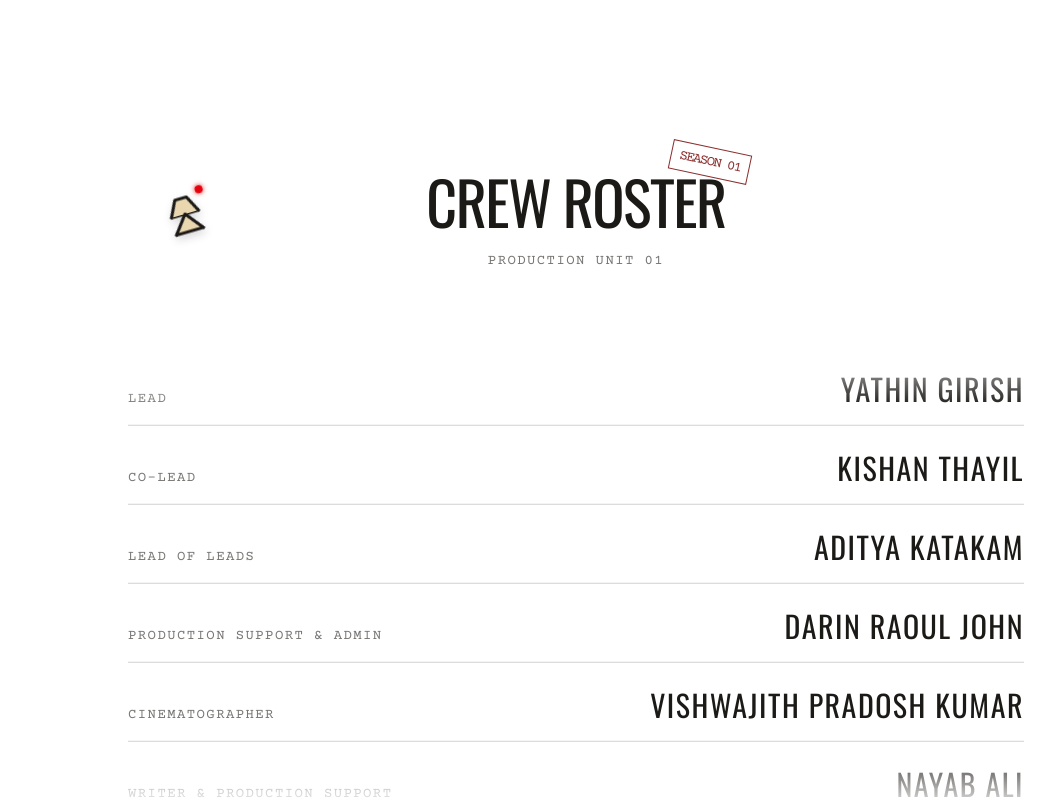
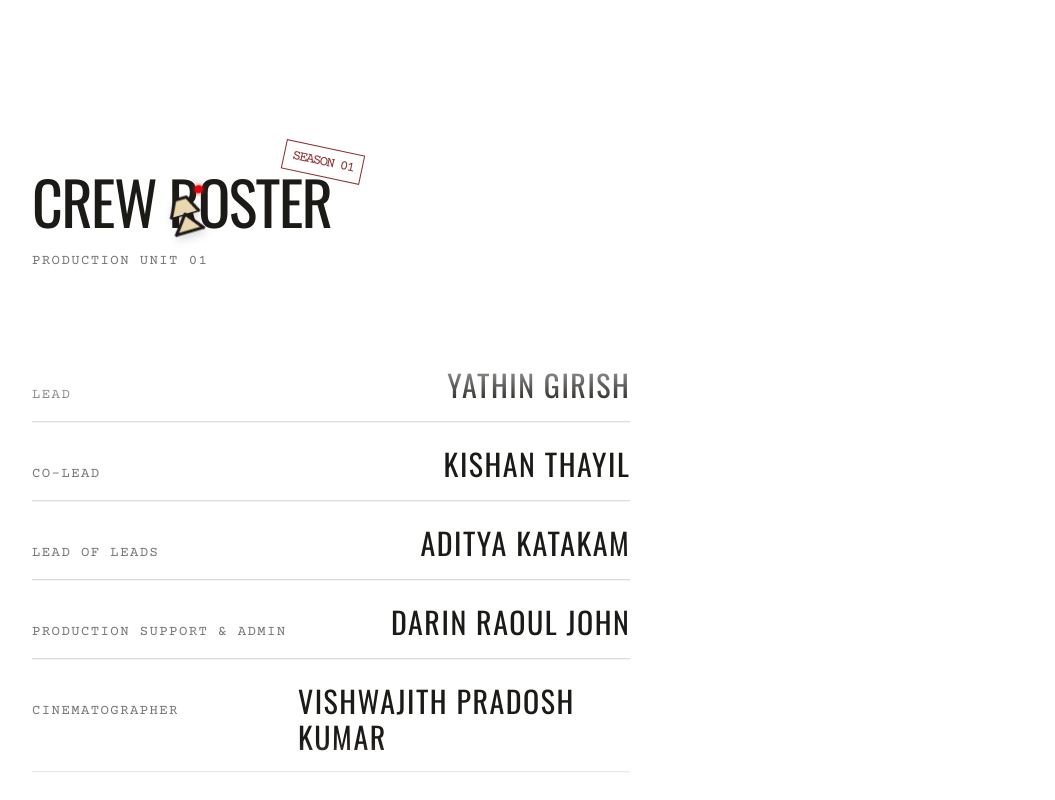
Before and after one commit to katakamX/celluloid-club, a Next.js app: page /about in a window 1280 px wide. Shown: the part 1280-2080 px from the top of the page, without its empty margins (64-1119 px from the left). Built offline with nearby package versions, Linux system fonts and the light colour scheme.

Commit message:
modfication to rolling credits

```diff
--- a/app/about/page.tsx
+++ b/app/about/page.tsx
@@ -287,17 +287,19 @@ export default function AboutPage() {
 
       {/* ROLLING CREDITS */}
       <section className="py-32 px-4 relative z-10">
-        <div className="max-w-4xl mx-auto">
-          <div className="text-center mb-16">
+        {/* Widened the max-w container slightly to give it more breathing room */}
+        <div className="max-w-6xl mx-auto px-4 md:px-8">
+          <div className="text-left mb-16">
             <h2 className="font-[family-name:var(--font-oswald)] text-5xl md:text-6xl uppercase tracking-tight relative inline-block">
               Crew Roster
-              <span className="absolute -top-6 -right-6 text-sm font-[family-name:var(--font-courier)] text-[#8B2E2E] rotate-12 border border-[#8B2E2E] px-2 py-1">SEASON 01</span>
+              <span className="absolute -top-6 -right-8 text-sm font-[family-name:var(--font-courier)] text-[#8B2E2E] rotate-12 border border-[#8B2E2E] px-2 py-1">SEASON 01</span>
             </h2>
             <p className="font-[family-name:var(--font-courier)] mt-4 text-sm tracking-widest uppercase opacity-60">Production Unit 01</p>
           </div>
 
           <div className="relative h-[60vh] overflow-hidden mask-image-fade group">
-            <div className="absolute top-0 left-0 w-full flex flex-col gap-6 pb-[60vh] animate-credits-roll group-hover:[animation-play-state:paused]">
+            {/* THE FIX: Added lg:w-[55%] so the text stops halfway across the screen */}
+            <div className="absolute top-0 left-0 w-full lg:w-[55%] flex flex-col gap-6 pb-[60vh] animate-credits-roll group-hover:[animation-play-state:paused]">
               {teamMembers.map((person, idx) => (
                 <div
                   key={idx}
@@ -308,12 +310,12 @@ export default function AboutPage() {
                   <span className="font-[family-name:var(--font-courier)] text-xs md:text-sm text-[#1C1A17]/60 uppercase tracking-widest w-1/2 mb-1 md:mb-0 transition-colors duration-300 group-hover:text-[#8B2E2E]">
                     {person.role || "---"}
                   </span>
-                  <span className="font-[family-name:var(--font-oswald)] text-xl md:text-3xl uppercase tracking-wider text-[#1C1A17] transition-colors duration-300 group-hover:text-[#8B2E2E]">
+                  <span className="font-[family-name:var(--font-oswald)] text-xl md:text-3xl uppercase tracking-wider text-[#1C1A17] transition-colors duration-300 group-hover:text-[#8B2E2E] text-right md:text-left">
                     {person.name}
                   </span>
                 </div>
               ))}
-              <div className="text-center mt-24 text-[#1C1A17]/50 font-[family-name:var(--font-courier)] text-sm tracking-widest uppercase">
+              <div className="text-left mt-24 text-[#1C1A17]/50 font-[family-name:var(--font-courier)] text-sm tracking-widest uppercase">
                 ❖ End of Roster
               </div>
             </div>
```
